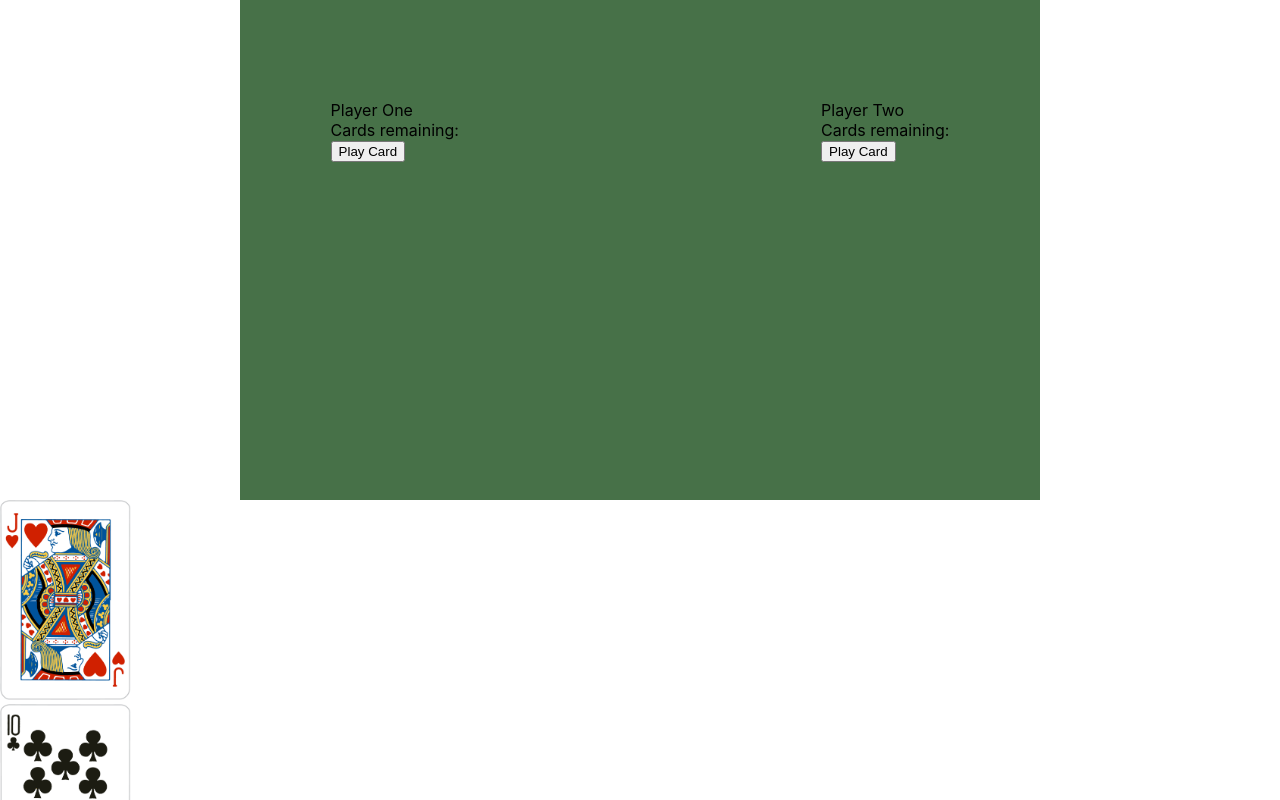
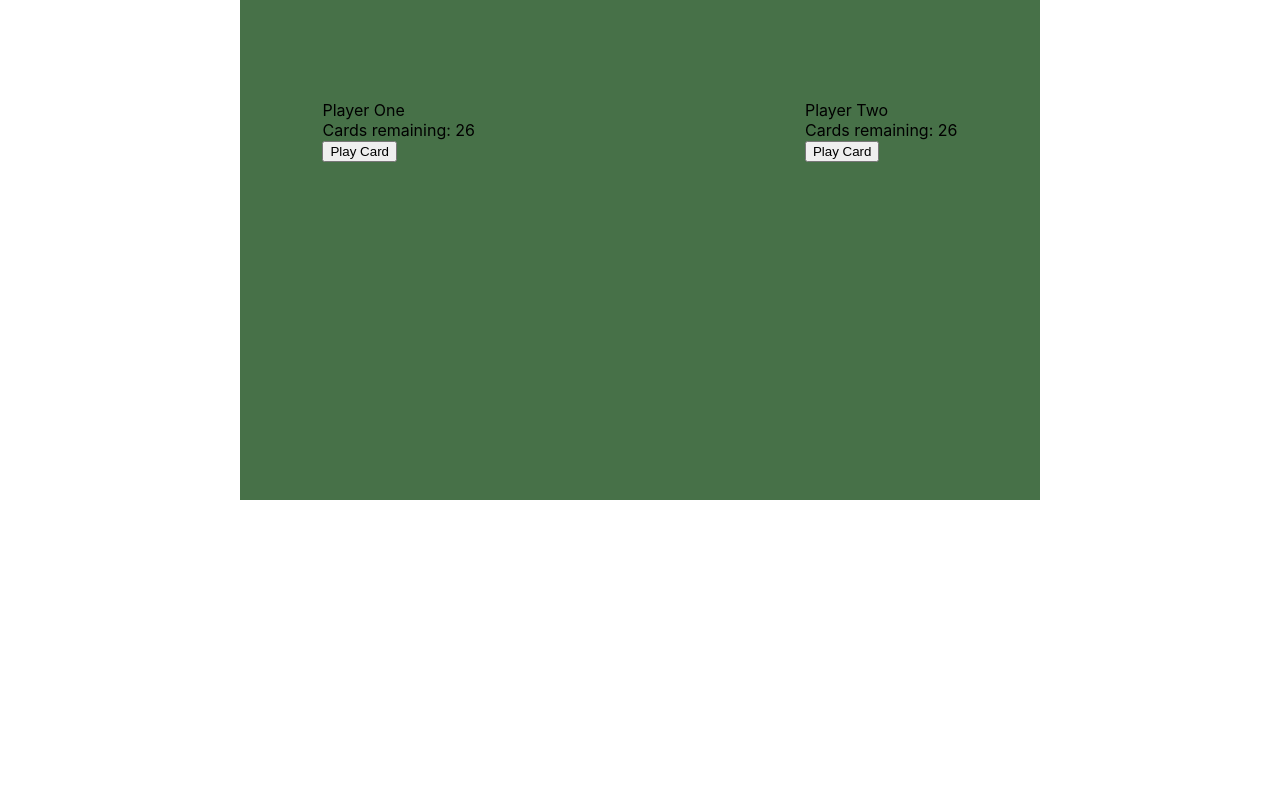
Before and after one commit to jadaquandt/React-War-in-Space, a React (Create React App) app: page / in a window 1280 px wide. Shown: the top 800 px of the page. Built offline with nearby package versions, Linux system fonts and the light colour scheme.

Commit message:
mapped state to different component

```diff
--- a/src/components/Game.jsx
+++ b/src/components/Game.jsx
@@ -1,47 +1,35 @@
 import React, { Component } from 'react';
-import { connect } from 'react-redux';
-import Card from './Card';
+// import { connect } from 'react-redux';
+// import Card from './Card';
+
 
 export class Game extends Component {
+    render() {
 
-// //Deal Cards to players, half a deck array each:
-//         newDeck.forEach((card, index) => {
-//             if (index <= 25){
-//                 playerOneCards.push(card)
-//                 console.log(index)
-//             }
-//             else {
-//                 playerTwoCards.push(card)
-//             }
-//         });
-// //Set the state with the new array info
-//         this.setState({
-//             playerOneCards: playerOneCards,
-//             playerTwoCards: playerTwoCards
-//             });
-//         }
-    // makeWar = () => {
-    //     const war = card + 4;
-    // }
-    render() {
-        console.log(this.props)
-        const playerOneDeck = this.props.deck.map((card, index) => {
-            return <Card key={index} {...card} />
-        })
+        // console.log(this.props)
+        // const playerOneDeck = this.props.playerOneCards.map((card, index) => {
+        //     return <Card key={index} {...card.shift()} />
+        // })
+        // const playerTwoDeck = this.props.playerTwoCards.map((card, index) => {
+        //     return <Card key={index} {...card} />
+        // })
         return (
             <div>
                 {/* <button onClick={console.log('game started')}>Start New Game</button> */}
-                {playerOneDeck}
+                {/* {playerOneDeck} */}
+                {/* {playerTwoDeck} */}
             </div>
         )
     }
 }
 
-function mapStateToProps(state) {
-    return {
-        deck: state.cards,
-     }
-  };
+// function mapStateToProps(state) {
+//     return {
+//         deck: state.cards,
+//         playerOneCards: state.playerOneCards,
+//         playerTwoCards: state.playerTwoCards
+//      }
+//   };
 
 //   function mapDispatchToProps(dispatch) {
 //     return {
@@ -49,4 +37,6 @@ function mapStateToProps(state) {
 //      }
 //   };
 
-export default connect(mapStateToProps)(Game);
+export default Game;
+
+// export default connect(mapStateToProps)(Game);
--- a/src/components/Table.jsx
+++ b/src/components/Table.jsx
@@ -1,19 +1,16 @@
 import React, { Component } from 'react';
+import { connect } from 'react-redux';
 import './Table.css';
 // import Deck from './Deck';
 // import Card from './Card';
 
 export class Table extends Component {
-    constructor(props) {
-        super(props);
-
-    }
 
     playerOnePlay = (e) => {
         e.preventDefault();
-        console.log('The link was clicked for Player One.');
-        // this.state.playerOneCards.map((card, index) => {
-        //     return <Card key={index} {...card} />
+        console.log(this.props);
+        // const playerOneDeck = this.props.playerOneCards.map((card, index) => {
+        //     return <Card key={index} {...card.shift()} />
         // })
     }
 
@@ -29,7 +26,7 @@ export class Table extends Component {
                     <div className='playerOne'>
                         <div id='playerOneCard'></div>
                         <div>Player One</div>
-                        <div>Cards remaining:</div>
+                        <div>Cards remaining: {this.props.playerOneCards[0].length}</div>
                         <button onClick={this.playerOnePlay}>Play Card</button>
                     </div>
                 <div className='playArea'>
@@ -38,7 +35,7 @@ export class Table extends Component {
                     <div className='playerTwo'>
                         <div id='playerTwoCard'></div>
                         <div>Player Two</div>
-                        <div>Cards remaining:</div>
+                        <div>Cards remaining: {this.props.playerTwoCards[0].length}</div>
                         <button onClick={this.playerTwoPlay}>Play Card</button>
                     </div>
             </div>
@@ -47,4 +44,12 @@ export class Table extends Component {
     }
 }
 
-export default Table
+function mapStateToProps(state) {
+    return {
+        deck: state.cards,
+        playerOneCards: state.playerOneCards,
+        playerTwoCards: state.playerTwoCards
+     }
+  };
+
+export default connect(mapStateToProps)(Table);
--- a/src/reducer.js
+++ b/src/reducer.js
@@ -5,8 +5,6 @@ const initialState = {
     cards: newDeck,
     newGame: false,
     description: "",
-    playerOneCards: [],
-    playerTwoCards: []
 }
 
 export default function reducer (state = initialState, action) {
@@ -15,16 +13,17 @@ export default function reducer (state = initialState, action) {
             return {
                 cards: state.cards,
                 newGame: true,
-                description: "game is loaded"
+                description: "game is loaded",
+                playerOneCards: [state.cards.slice(0, 26)],
+                playerTwoCards: [state.cards.slice(26, 52)]
             };
         case "DEAL_PLAYERS":
 
-            return [
-                ...state,
-            // {
-            //    player
-            // }
-        ];
+            return {
+                playerOneCards: state.playerOneCards,
+                description: "player one"
+
+            };
         default: return state;
     }
 }
@@ -45,6 +44,4 @@ function dealGame() {
     newDeck.sort(() => Math.random() - 0.5);
 
 return newDeck;
-// //Set the state with the new array info
-// this.setState({ cards: newDeck });
 }
```
